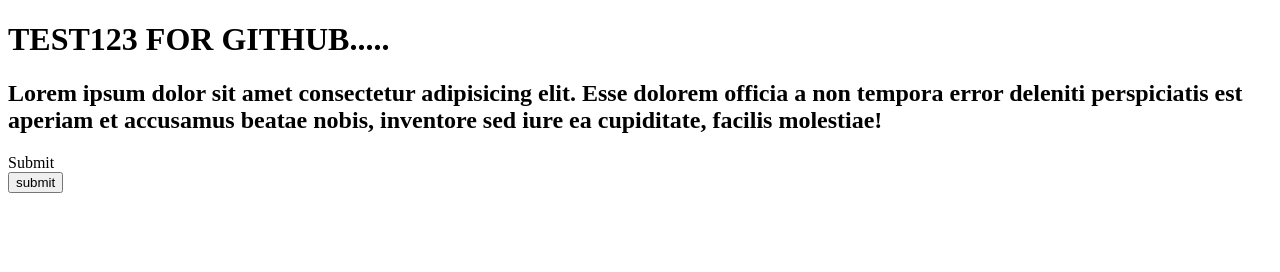
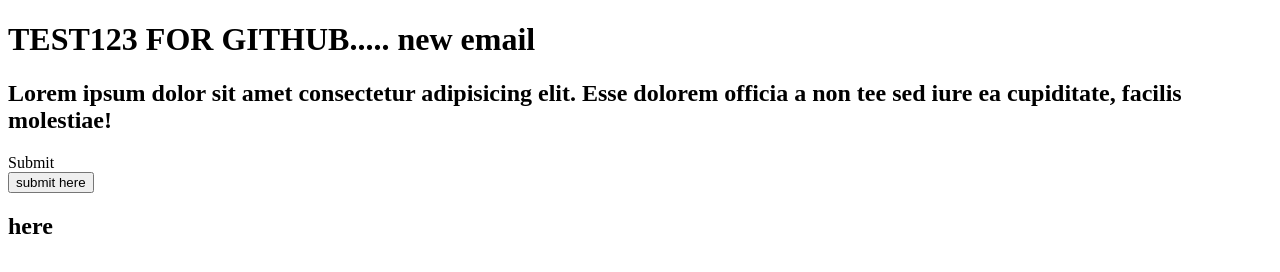
Before and after one commit to m1burkett/Test123, a plain HTML site: page index.html in a window 1280 px wide. Drawn offline with Linux system fonts and the light colour scheme.

Commit message:
new commits.. added email

```diff
--- a/index.html
+++ b/index.html
@@ -6,15 +6,18 @@
     <title>Test123</title>
   </head>
   <body>
-    <h1 class="title">TEST123 FOR GITHUB.....</h1>
+    <h1 class="title">TEST123 FOR GITHUB..... new email</h1>
     <h2>
       Lorem ipsum dolor sit amet consectetur adipisicing elit. Esse dolorem
-      officia a non tempora error deleniti perspiciatis est aperiam et accusamus
-      beatae nobis, inventore sed iure ea cupiditate, facilis molestiae!
+      officia a non tee sed iure ea cupiditate, facilis molestiae!
     </h2>
 
     <form action="submit">Submit</form>
-    <button>submit</button>
+    <button>submit here</button>
+
+    <h2 class="here">here</h2>
+
+    <script src="test.js"></script>
 
     <script src="app.js"></script>
   </body>
--- /dev/null
+++ b/test.js
@@ -0,0 +1 @@
+//another test file
```
